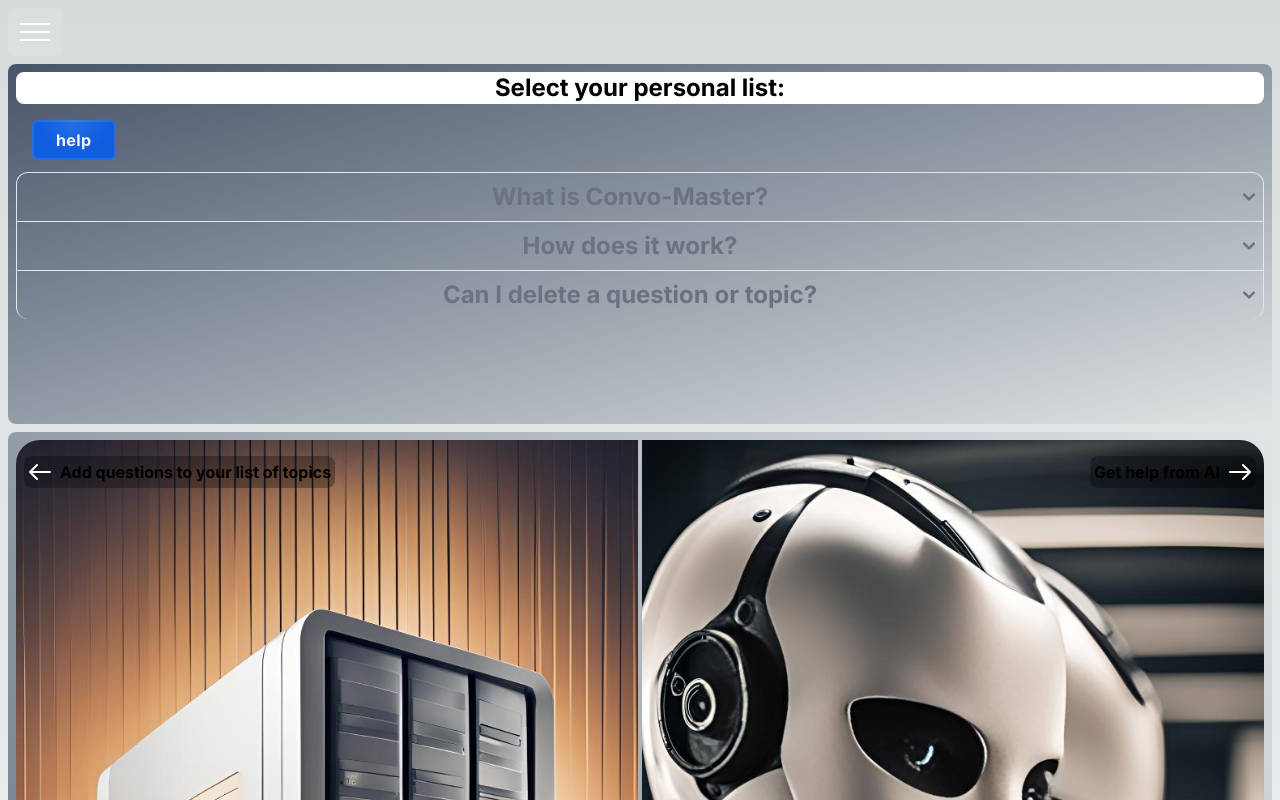
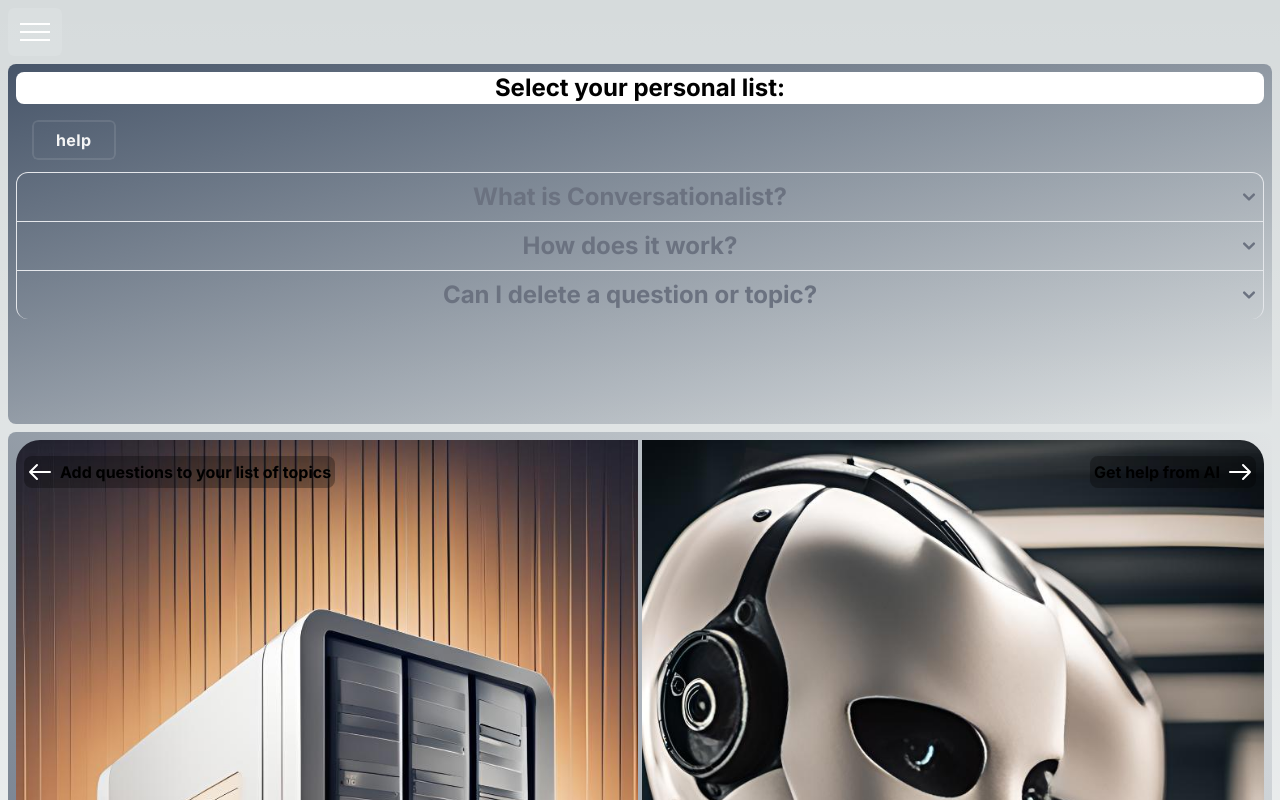
Before and after one commit to gino23odar/convo-master, a Next.js app: page / in a window 1280 px wide. Shown: the top 800 px of the page. Built offline with nearby package versions, Linux system fonts and the light colour scheme; no server answers; the database is empty; sample sign-in values are in the browser's storage.

Commit message:
feat(tailwind): added neon to tailwind colors

```diff
--- a/src/app/constants/index.tsx
+++ b/src/app/constants/index.tsx
@@ -15,7 +15,7 @@ export const socialMedia = [
   ];
 
   export const helpTopic = [
-    {question: 'What is Convo-Master?',answer: 'Conversationalist is an app to simplify interactions for the conversationaly challenged', topic: 'help'},
-    {question: 'How does it work?', topic: 'help', answer: 'Type out a question and answer in the form and store it under a specific topic to be accessed later. 2. Click on the topic to view the question and answer for your next conversation. 3. Get AI to give you appropriate responses to questions you may be asked.'},
+    {question: 'What is Conversationalist?',answer: 'Conversationalist is an app to simplify interactions for the conversationaly challenged', topic: 'help'},
+    {question: 'How does it work?', topic: 'help', answer: '1.Type out a question and answer in the form and store it under a specific topic to be accessed later. \n2. Click on the topic to view the question and answer for your next conversation. \n3. Get AI to give you appropriate responses to questions you may be asked.'},
     {question: 'Can I delete a question or topic?', topic: 'help', answer: 'Everyone makes mistakes, Conversationalist has planned to include a feature to delete individual questions and topics in the future.'},
   ]
--- a/src/app/globals.css
+++ b/src/app/globals.css
@@ -17,7 +17,7 @@
     --clr-neon: #04d9ff;
     --clr-neon-rgb: 4,217,255;
     --clr-txt: violet;
-    --clr-txt-rgb: 238,130,238;
+    --clr-txt-rgb: 173,9,173;
   }
 }
 
@@ -58,7 +58,7 @@ body {
     circle at 50% 0%,
     rgba(255, 255, 255, 0.1) 0%,
     transparent 60%
-  ), rgb(14, 94, 223);
+  ), rgb(var(--clr-txt-rgb));
 }
 
 .linear-mask{
@@ -302,7 +302,7 @@ body {
 }
 
 .btn-3:hover{
-  box-shadow: -20px 10px 20px var(--clr-txt-rgb);
+  box-shadow: -20px 10px 20px var(--clr-txt);
   top: -15px;
   left: 15px;
   z-index: 22;
--- a/tailwind.config.ts
+++ b/tailwind.config.ts
@@ -22,6 +22,9 @@ const config: Config = {
       animation: {
         wiggle: 'wiggle 1s ease-in-out ',
       },
+      colors:{
+        neon: `rgb(var(--clr-neon-rgb))`
+      },
     },
   },
   plugins: [],
```
